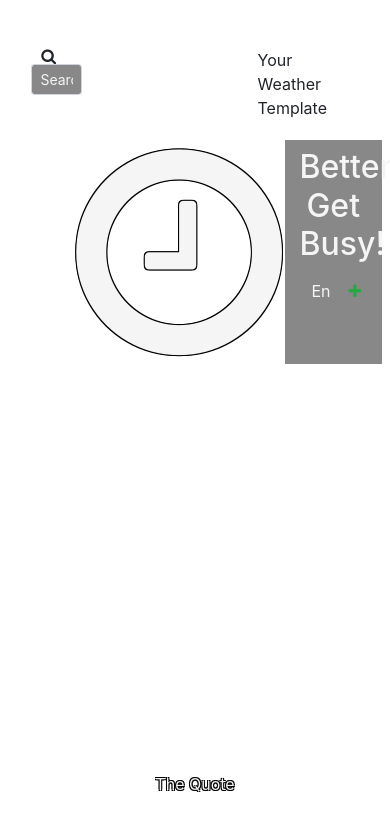
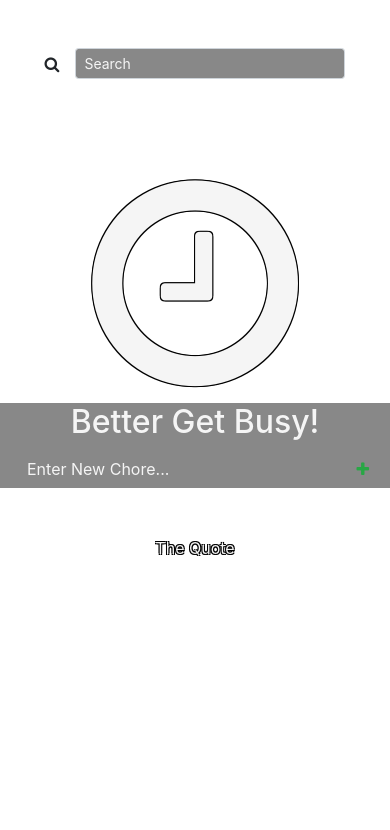
Before and after one commit to NickBynum/Inspire-Challenge, a plain HTML site: page index.html in a window 390 px wide. Drawn offline with nearby package versions, Linux system fonts and the light colour scheme; no server answers.

Commit message:
optimized for mobile

```diff
--- a/index.html
+++ b/index.html
@@ -18,7 +18,7 @@
 		<div class="row mt-5">
 			<div class="col-12">
 				<div class="row justify-content-between">
-					<div class="col-3">
+					<div class="col-12 col-md-3">
 						<!-- Search form -->
 						<form class="form-inline d-flex justify-content-center md-form form-sm mt-0" method="get" action="http://www.google.com/search">
 							<i class="fa fa-search" aria-hidden="true"></i>
@@ -26,10 +26,9 @@
 								aria-label="Search">
 						</form>
 					</div>
-					<div id="container1" class="col-6"></div>
-					<div class="col-3 pl-5 d-flex justify-content-end align-self-start">
+					<div id="container1" class="col-12 col-md-6"></div>
+					<div class="col-12 col-md-3 pl-5 d-flex col-md-justify-content-end justify-content-center align-self-start">
 						<div id="weather" class="px-5">
-							Your Weather Template
 						</div>
 					</div>
 				</div>
@@ -38,14 +37,14 @@
 	</div>
 	<div class="container-fluid">
 		<div class="row justify-content-end">
-			<div class="col-6">
+			<div class="col-12 col-md-6">
 				<div class="row justify-content-center">
 					<div class="col-12">
 					</div>
 					<span id="clock"><i class="fa fa-clock-o" aria-hidden="true"></i></span>
 				</div>
 			</div>
-			<div id="todo-col" class="col-3 text-center py-2 m-2">
+			<div id="todo-col" class="col-12 col-md-3 text-center col-md-py-2 col-md-m-2">
 				<h2>Better Get Busy!</h2>
 				<div id="numTodos"></div>
 				<div class="row">
@@ -62,8 +61,8 @@
 		</div>
 	</div>
 <footer>
-	<div class="container fixed-bottom">
-		<div class="row justify-content-center mb-5">
+	<div class="container col-md-fixed-bottom">
+		<div class="row justify-content-center my-5">
 			<div class="col-12"></div>
 			<div id="quote">
 				The Quote
```
